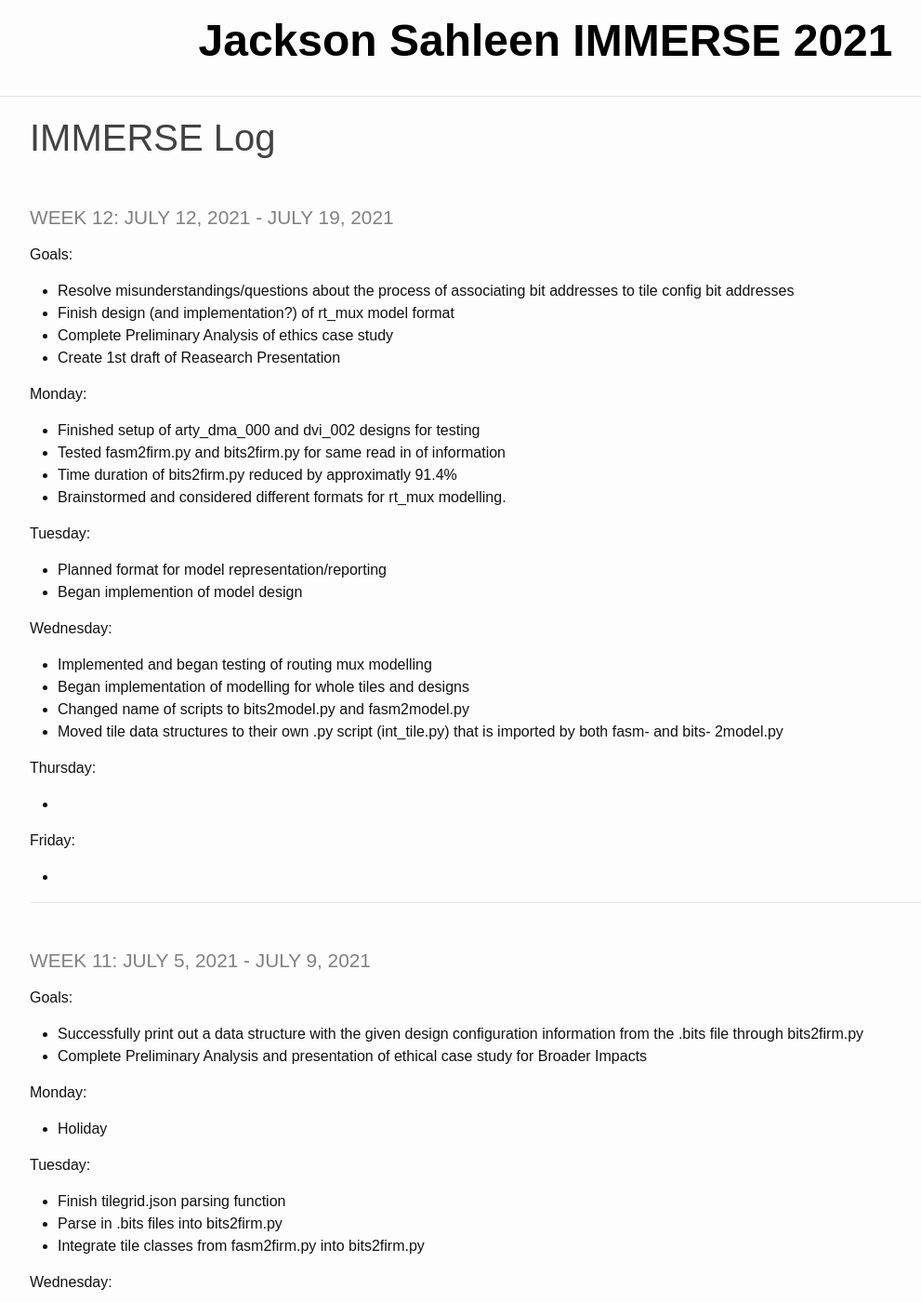
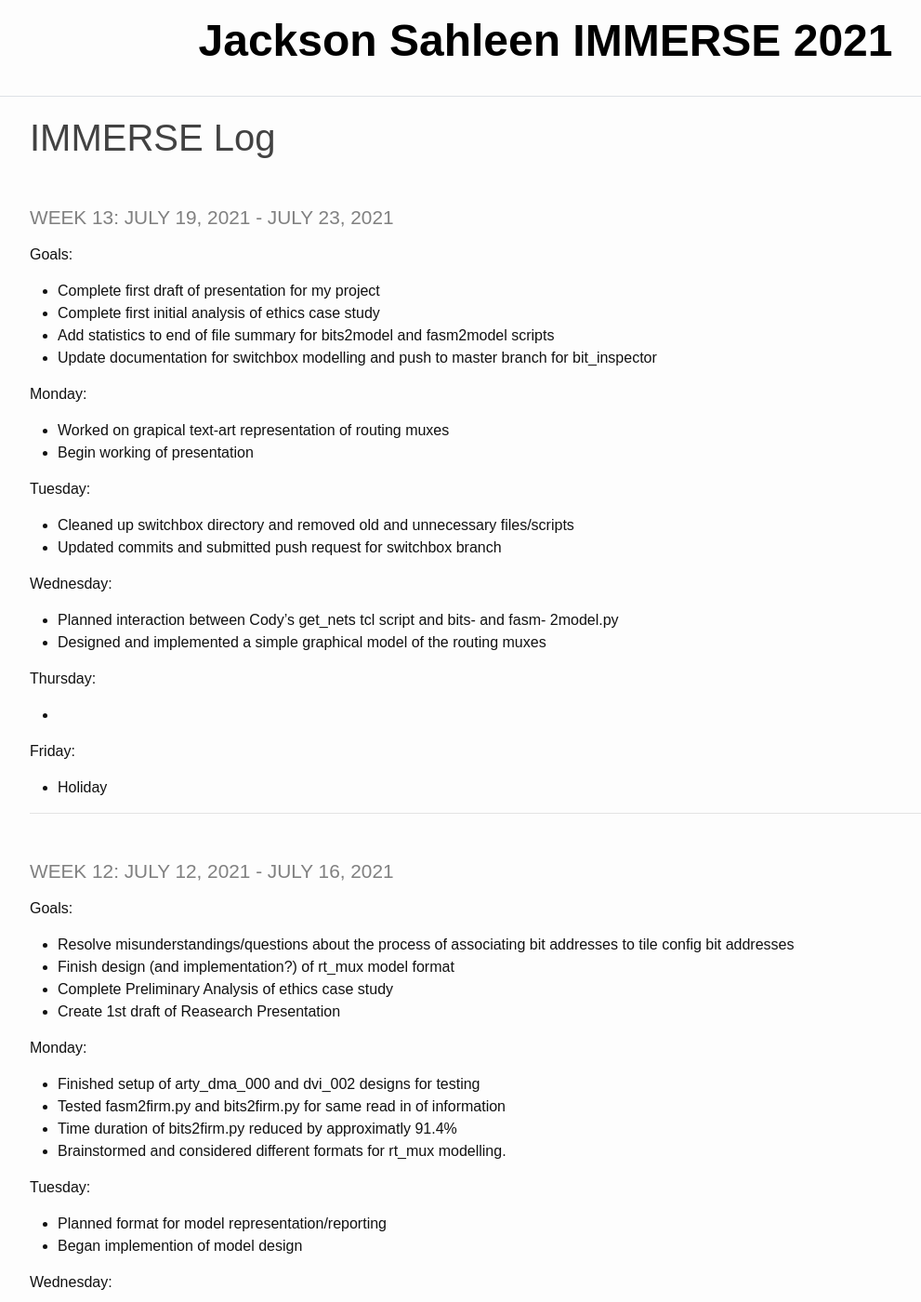
Before and after one commit to JacksonSahleen/IMMERSE_2021_log, a Jekyll site: the page built from _pages/log.md, in a window 1280 px wide and 1400 px high. Shown: the whole window at 93% size, without its empty margins (53-1044 px from the left). Built offline with Jekyll 4.4.1, drawn with Linux system fonts in a browser that asks for light colours; some of the changed text lies outside the part shown.

Commit message:
v4.16: Updated through 7/21/2021

```diff
--- a/_pages/log.md
+++ b/_pages/log.md
@@ -3,7 +3,41 @@ layout: default
 title: IMMERSE Log
 ---
 
-### Week 12: July 12, 2021 - July 19, 2021
+### Week 13: July 19, 2021 - July 23, 2021
+
+**Goals**:
+
+- Complete first draft of presentation for my project
+- Complete first initial analysis of ethics case study
+- Add statistics to end of file summary for bits2model and fasm2model scripts
+- Update documentation for switchbox modelling and push to master branch for bit_inspector
+
+**Monday**:
+
+- Worked on grapical text-art representation of routing muxes
+- Begin working of presentation
+
+**Tuesday**:
+
+- Cleaned up switchbox directory and removed old and unnecessary files/scripts
+- Updated commits and submitted push request for switchbox branch
+
+**Wednesday**:
+
+- Planned interaction between Cody's get_nets tcl script and bits- and fasm- 2model.py
+- Designed and implemented a simple graphical model of the routing muxes
+
+**Thursday**:
+
+-
+
+**Friday**:
+
+- Holiday
+
+----
+
+### Week 12: July 12, 2021 - July 16, 2021
 
 **Goals**:
 
@@ -33,11 +67,14 @@ title: IMMERSE Log
 
 **Thursday**:
 
--
+- Finished modelling funtions for muxes, tiles, and a design
+- Began implementation of functions for printing models for muxes, tiles, and complete designs
+- Began implementation of graphical text-art modelling
 
 **Friday**:
 
--
+- Finished implementation of printing models for muxes, tiles, and complete designs
+- Finished basic implementation of graphical text-art modelling
 
 ----
 
```
